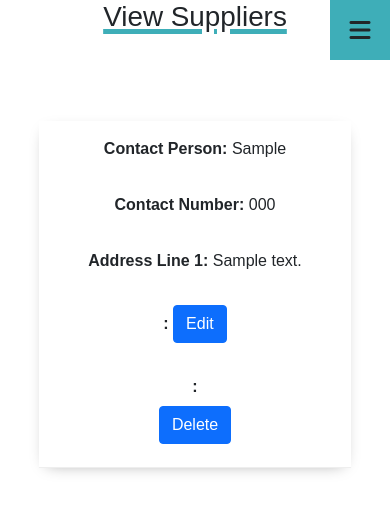
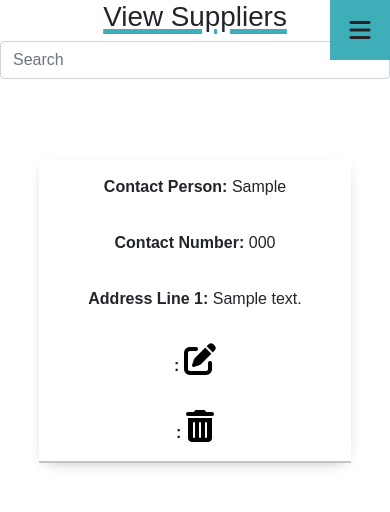
Before and after one commit to paolo-fuentes/cordero-dental-system, a Django app: page /supplierList in a window 390 px wide. Shown: the top 512 px of the page. Run offline with Django 3.2, Linux system fonts and the light colour scheme; tables that the repository leaves empty hold one stand-in row (values such as "Sample post"); some libraries are stand-ins or nearby versions.

Commit message:
added real-time search functionality for supplier

```diff
--- a/dental_system/dentalapp/static/css/style.css
+++ b/dental_system/dentalapp/static/css/style.css
@@ -171,7 +171,7 @@ nav ul li a:hover span {
 }
 
 .table-container table tr {
-    border-bottom: 1px solid #eee;
+    border-bottom: 2px solid #C4C4C4;
 }
 
 
--- /dev/null
+++ b/dental_system/dentalapp/static/js/searchSupplier.js
@@ -0,0 +1,60 @@
+const searchField = document.querySelector('#searchField');
+
+const tableOutput = document.querySelector('.table-output');
+const appTable = document.querySelector('.app-table');
+tableOutput.style.display = 'none';
+const tbody = document.querySelector(".table-body");
+
+searchField.addEventListener('keyup', (e) => {
+    const searchValue=e.target.value;
+
+    if(searchValue.trim().length > 0) {
+        console.log("searchValue", searchValue);
+        tbody.innerHTML = "";
+
+        fetch("/search-supplier", {
+            body: JSON.stringify({searchText: searchValue}),
+            method: "POST"
+        })
+            .then((res) => res.json())
+            .then((data) => {
+                console.log("data", data)
+                appTable.style.display = "none";
+                tableOutput.style.display = "block";
+
+                if(data.length === 0){
+                    tableOutput.style.display = "none";
+                }else{
+                    data.forEach((item) => {
+                        tbody.innerHTML +=`
+                            <tr>
+
+                            <td data-heading="Contact Person">${item.contact_person}</td>
+                            <td data-heading="Contact Number">${item.contact_number}</td>
+                            <td data-heading="Address Line 1">${item.address1}</td>
+                            <td>
+                                <a class="" href="{% url 'dentalapp:supplier_update' supplier.id %}"><i class="fas fa-edit fa-2x" style="color:black"></i></a>
+                            </td>
+                            <td>
+                                <!--{% csrf_token %}-->
+                                <!-- <form action="{% url 'dentalapp:supplier_delete' supplier.id %}" method='post'> -->
+                                    <!--<button type = 'submit' class='btn'>-->
+                                        <a class="" href="{% url 'dentalapp:supplier_delete' supplier.id %}"><i class="fas fa-trash-alt fa-2x" style="color:black"></i></a>
+                                    <!--</button>-->
+                                </form>
+                            </td>
+
+
+                            </tr>`;
+                    });
+
+                }
+            });
+    }else{
+        tableOutput.style.display = "none";
+        appTable.style.display = "block";
+    }
+
+
+
+});
--- a/dental_system/dentalapp/templates/dentalapp/SupplierList.html
+++ b/dental_system/dentalapp/templates/dentalapp/SupplierList.html
@@ -6,15 +6,26 @@
 {%block content %}
 <h1 class="pageHeading">View Suppliers</h1>
 
+<div class="row">
+    <div class="col-md-8"></div>
+    <div class="col-md-4">
+
+        <div class="form-group">
+            <input type="text" class="form-control" id="searchField" placeholder="Search">
+        </div>
+    </div>
+</div>
+
 <div class="table-container">
+    <div class="app-table">
         <table class = "table table-borderless">
             <thead class= "border-bottom font-weight-bold">
                 <tr>
                     <th>Contact Person</th>
                     <th>Contact Number</th>
                     <th>Address Line 1</th>
-                <th>Action 1</th>
-                <th>Action 2</th>
+                    <th>Edit Supplier</th>
+                    <th>Delete Supplier</th>
                 </tr>
             </thead>
             <tbody>
@@ -24,14 +35,14 @@
                     <td data-heading="Contact Number">{{supplier.contact_number}}</td>
                     <td data-heading="Address Line 1">{{supplier.address1}}</td>
                     <td>
-                    <a class="btn btn-primary btn=sm btn-block" href="{% url 'dentalapp:supplier_update' supplier.id %}">Edit</a>
+                        <a class="" href="{% url 'dentalapp:supplier_update' supplier.id %}"><i class="fas fa-edit fa-2x" style="color:black"></i></a>
                     </td>
                     <td>
                         {% csrf_token %}
-                    <form action="{% url 'dentalapp:supplier_delete' supplier.id %}" method='post'>
-                        <button type = 'submit' class='btn'>
-                            <a class="btn btn-primary btn=sm btn-block" href="{% url 'dentalapp:supplier_delete' supplier.id %}">Delete</a>
-                        </button>
+                        <!-- <form action="{% url 'dentalapp:supplier_delete' supplier.id %}" method='post'> -->
+                            <!--<button type = 'submit' class='btn'>-->
+                                <a class="" href="{% url 'dentalapp:supplier_delete' supplier.id %}"><i class="fas fa-trash-alt fa-2x" style="color:black"></i></a>
+                            <!--</button>-->
                         </form>
                     </td>
                 </tr>
@@ -41,6 +52,30 @@
         </table>
     </div>
 
+    <div class="table-output">
+
+        <table class = "table table-borderless">
+            <thead class= "border-bottom font-weight-bold">
+                <tr>
+                    <th>Contact Person</th>
+                    <th>Contact Number</th>
+                    <th>Address Line 1</th>
+                    <th>Edit Supplier</th>
+                    <th>Delete Supplier</th>
+                </tr>
+            </thead>
+            <tbody class="table-body">
+
+
+            </tbody>
+
+        </table>
+
+
+    </div>
+</div>
+
+<script src="{% static 'js/searchSupplier.js' %}"></script>
 
 <!-- <a class="btn btn-primary btn=sm btn-block" href="{% url 'dentalapp:dentalapp' %}">Go Back to Home</a> -->
 
--- a/dental_system/dentalapp/urls.py
+++ b/dental_system/dentalapp/urls.py
@@ -1,6 +1,7 @@
 from django.urls import path
 from django.conf import settings
 from . import views
+from django.views.decorators.csrf import csrf_exempt
 
 
 app_name = 'dentalapp'
@@ -10,4 +11,5 @@ urlpatterns = [
     path('supplierForm',views.supplierForm, name="supplier_form"),
     path('<int:id>/',views.supplierForm, name='supplier_update'),
     path('delete/<int:id>/',views.supplierDelete, name='supplier_delete'),
+    path('search-supplier',csrf_exempt(views.search_supplier), name='search_supplier'),
 ]
--- a/dental_system/dentalapp/views.py
+++ b/dental_system/dentalapp/views.py
@@ -3,9 +3,21 @@ from django.http import HttpResponse
 #from dentalapp.models import Supplier
 from .forms import SupplierForm
 from .models import Supplier
+import json
+from django.http import JsonResponse
+
 # Create your views here.
 def dentalapp(request):
     return render(request, 'dentalapp/home.html')
+
+def search_supplier(request):
+    if request.method=='POST':
+        search_str=json.loads(request.body).get('searchText')
+
+        supplier = Supplier.objects.filter(contact_person__istartswith=search_str)
+
+        data = supplier.values()
+        return JsonResponse(list(data), safe=False)
 
 def supplierList(request):
     context = {'supplierList' : Supplier.objects.all()}
```
Lines whose indentation alone changed are shown as unchanged.
